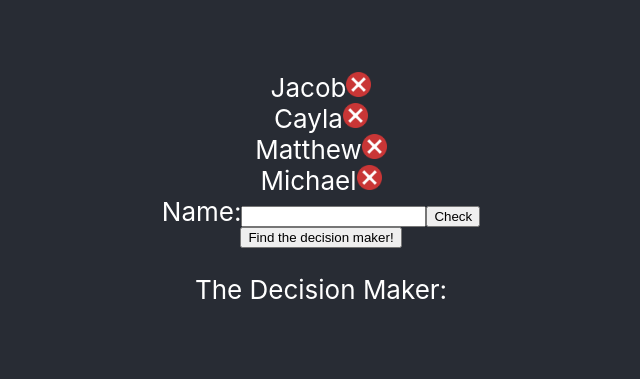
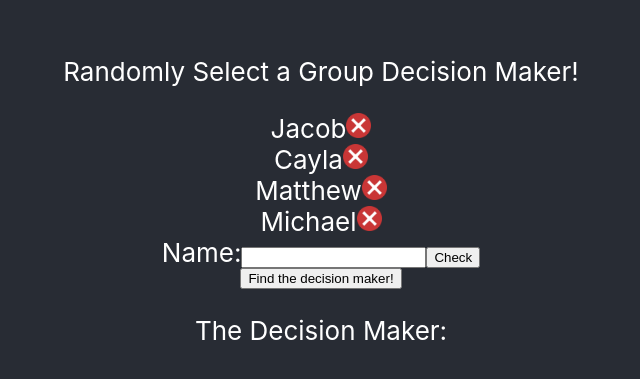
Before and after one commit to LiuJ2020/CatalystDeepfakes, a React (Create React App) app: page / in a window 1280 px wide. Shown: the part 199-578 px from the top of the page, without its empty margins (319-959 px from the left). Built offline with nearby package versions, Linux system fonts and the light colour scheme.

Commit message:
Add title text

```diff
--- a/src/App.js
+++ b/src/App.js
@@ -61,6 +61,9 @@ class App extends React.Component {
     render() {
         return (
             <div className="App">
+                <p>
+                    Randomly Select a Group Decision Maker!
+                </p>
                 {this.state.names.map((name) => (<CurrentName name={name} removeName={this.removeName}></CurrentName>))}
                 <NameForm addName={this.addName}></NameForm>
                 <button onClick={this.randomizeName}>
```
